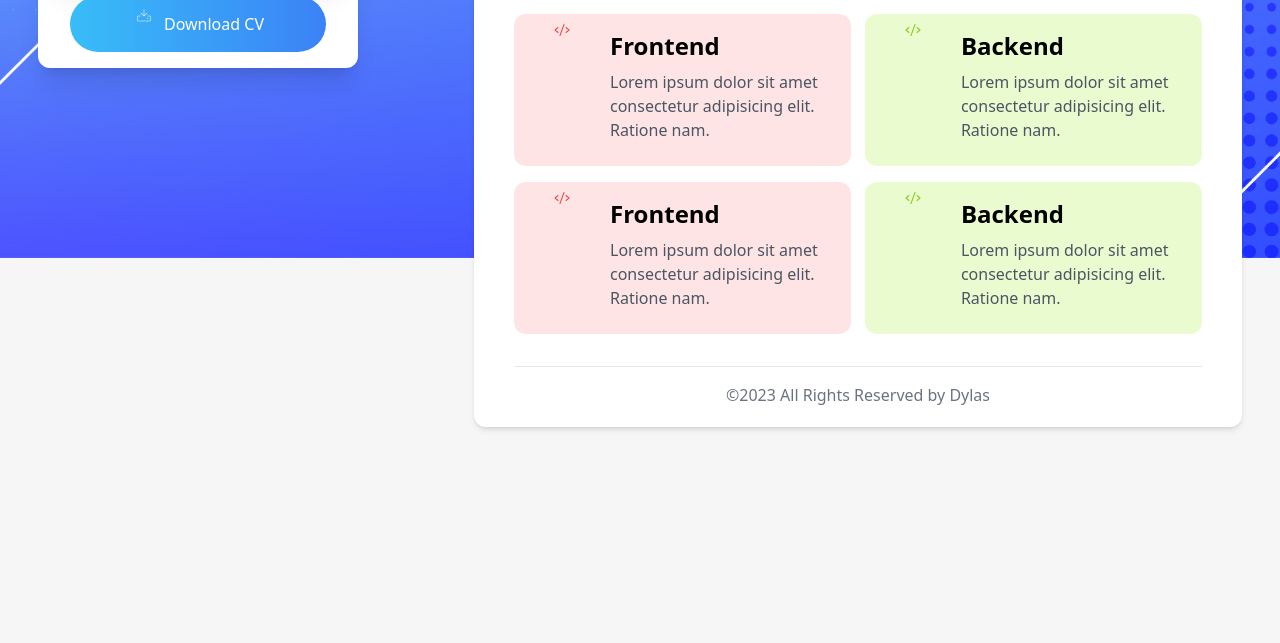
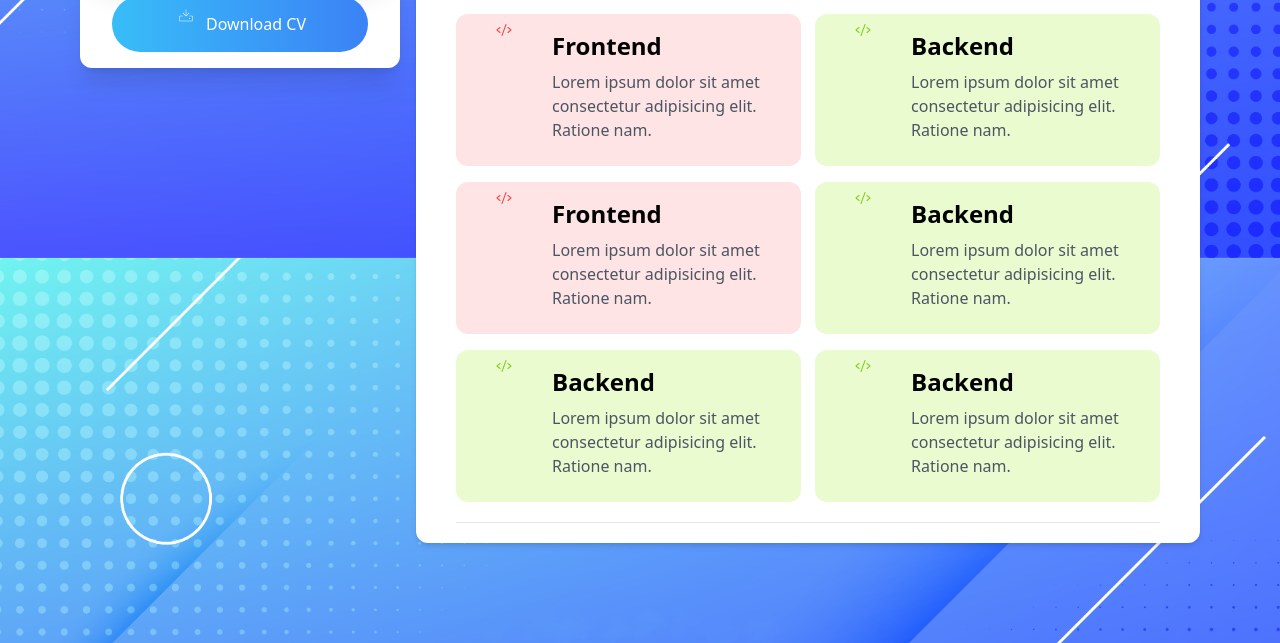
Before and after one commit to DylasX/astro-portfolio, an Astro site: page / in a window 1280 px wide. Shown: the part 542-1185 px from the top of the page. Before the commit the page ends 989 px from the top, so only its background shows below. Built offline with nearby package versions, Linux system fonts and the light colour scheme; Astro itself is replaced by a stand-in of ours; a web font is replaced by a local one.

Commit message:
feat: layout fix

```diff
--- a/src/components/Presentation.astro
+++ b/src/components/Presentation.astro
@@ -4,7 +4,7 @@ import { Icon } from 'astro-icon';
 ---
 
 <div
-    class='presentation-card flex-col  flex ml-auto mr-auto lg:h-3/4 lg:max-h-[530px] mt-10 pt-4 bg-white md:mt-20 pb-4 w-11/12 lg:w-1/2 xl:w-1/4 shadow-xl rounded-xl'
+    class='presentation-card flex-col relative mt-5 lg:mt-0 lg:fixed flex ml-auto mr-auto h-full lg:max-h-[530px]  pt-4 bg-white pb-4 w-11/12 lg:w-1/4 shadow-xl rounded-xl'
 >
     <div
         class='image-container relative w-full grow flex flex-col md:flex-row justify-center'
--- a/src/layouts/Layout.astro
+++ b/src/layouts/Layout.astro
@@ -16,7 +16,7 @@ const { title } = Astro.props;
 		<meta name="generator" content={Astro.generator} />
 		<title>{title}</title>
 	</head>
-	<body>
+	<body class="p-0 md:p-20 lg:pr-5 lg:pl-5 xl:pl-20 xl:pr-20 bg-main min-h-screen bg-no-repeat bg-cover overflow-auto bg-fixed">
 		<slot />
 	</body>
 </html>
@@ -29,6 +29,7 @@ const { title } = Astro.props;
 	html {
 		font-family: system-ui, sans-serif;
 		background-color: #F6F6F6;
+		height: 100%;
 	}
 	code {
 		font-family: Menlo, Monaco, Lucida Console, Liberation Mono, DejaVu Sans Mono,
--- a/src/pages/index.astro
+++ b/src/pages/index.astro
@@ -8,10 +8,12 @@ import { Icon } from 'astro-icon';
 
 <Layout title='Portfolio'>
 	<main
-		class='p-0 h-full md:h-screen flex justify-start w-full flex-col lg:flex-row gap-10 bg-main bg-no-repeat bg-cover'
+		class='p-0 max-h-full flex justify-start w-full flex-col lg:flex-row gap-10'
 	>
 		<Presentation />
-		<div class='content-card flex m-auto flex-col mt-0 xl:w-3/5 w-11/12 md:mt-20'>
+		<div
+			class='content-card flex m-auto lg:ml-auto lg:mr-0 flex-col mt-0 lg:w-[70%] w-11/12 h-full'
+		>
 			<div
 				class='hidden lg:flex 2xl:w-7/8 ml-auto shadow-md rounded-xl mb-4 bg-white h-2/5'
 			>
@@ -183,12 +185,53 @@ import { Icon } from 'astro-icon';
 									</p>
 								</div>
 							</div>
+							<div
+							class='box w-full lg:w-[49%] mb-4 flex bg-lime-300 rounded-xl bg-opacity-30 p-2'
+						>
+							<div>
+								<Icon
+									pack='ph'
+									name='code'
+									class='w-12 ml-4 mr-6 text-lime-500'
+								/>
+							</div>
+							<div class='mr-4 mb-4'>
+								<h4
+									class='font-semibold mt-2 mb-2 text-2xl'
+								>
+									Backend
+								</h4>
+								<p class='text-md text-gray-600'>
+									Lorem ipsum dolor sit amet consectetur
+									adipisicing elit. Ratione nam.
+								</p>
+							</div>
+						</div>
+						<div
+						class='box w-full lg:w-[49%] mb-4 flex bg-lime-300 rounded-xl bg-opacity-30 p-2'
+					>
+						<div>
+							<Icon
+								pack='ph'
+								name='code'
+								class='w-12 ml-4 mr-6 text-lime-500'
+							/>
+						</div>
+						<div class='mr-4 mb-4'>
+							<h4
+								class='font-semibold mt-2 mb-2 text-2xl'
+							>
+								Backend
+							</h4>
+							<p class='text-md text-gray-600'>
+								Lorem ipsum dolor sit amet consectetur
+								adipisicing elit. Ratione nam.
+							</p>
 						</div>
 					</div>
-					<hr class="mt-4">
-					<div class="copyright flex justify-center mt-4">
-						<quote class="text-md text-gray-500 text-center">©2023 All Rights Reserved by Dylas</quote>
+						</div>
 					</div>
+					<hr class='mt-1' />
 				</div>
 			</div>
 		</div>
```
